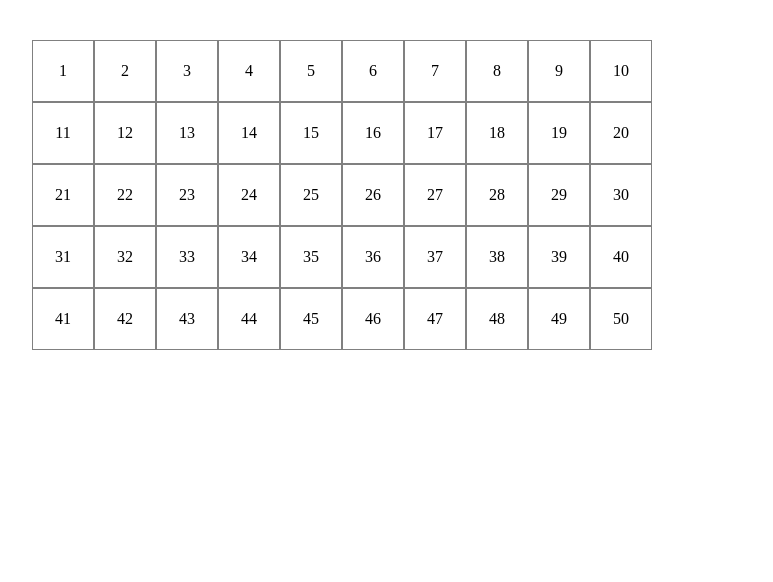
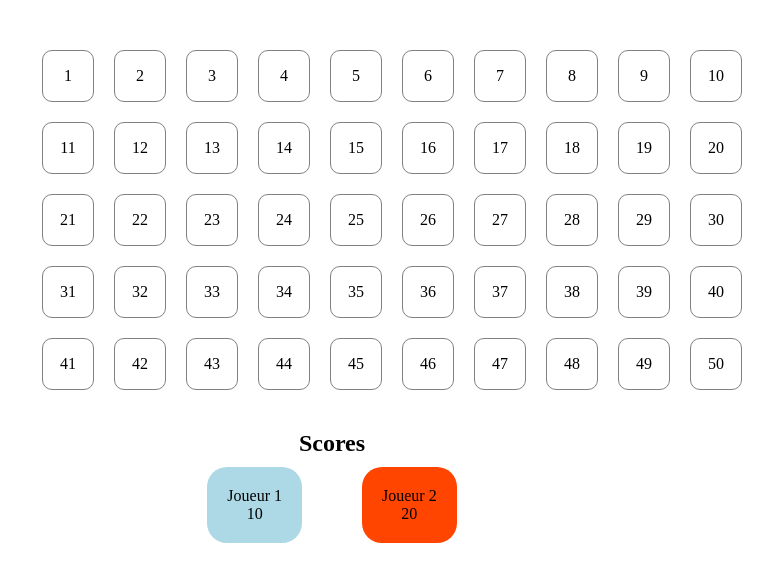
Before and after one commit to tminichetti/jeu-du-serpent, a PHP site: page / in a window 1280 px wide. Shown: the part 77-659 px from the top of the page, without its empty margins (308-1081 px from the left). Run offline with PHP 8.4, Linux system fonts and the light colour scheme.

Commit message:
add score section and css

```diff
--- a/index.php
+++ b/index.php
@@ -17,6 +17,20 @@
     <div id="container">
         <?php include 'create-grid.php'; ?>
     </div>
+
+    <div class="scores">
+        <h2>Scores</h2>
+        <div class="score-list">
+            <div class="score joueur1">
+                <p>Joueur 1</p>
+                <span id="score1">10</span>
+            </div>
+            <div class="score joueur2">
+                <p>Joueur 2</p>
+                <span id="score2">20</span>
+            </div>
+        </div>
+    </div>
 </body>
 
 </html>
--- a/style.css
+++ b/style.css
@@ -35,6 +35,35 @@ h1 {
     align-items: center;
     justify-content: center;
     border: grey 1px solid;
-    width: 60px;
-    height: 60px;
+    width: 50px;
+    height: 50px;
+    margin: 10px;
+    border-radius: 10px;
 }
+
+.scores {
+    margin-top: 30px;
+    display: flex;
+    justify-content: center;
+    flex-direction: column;
+    align-items: center;
+}
+
+.score-list {
+    display: flex;
+}
+
+.score {
+    margin: 10px 30px;
+    padding: 20px;
+    text-align: center;
+    border-radius: 20px;
+}
+
+.joueur1 {
+    background-color: lightblue;
+}
+
+.joueur2 {
+    background-color: orangered;
+}
```
